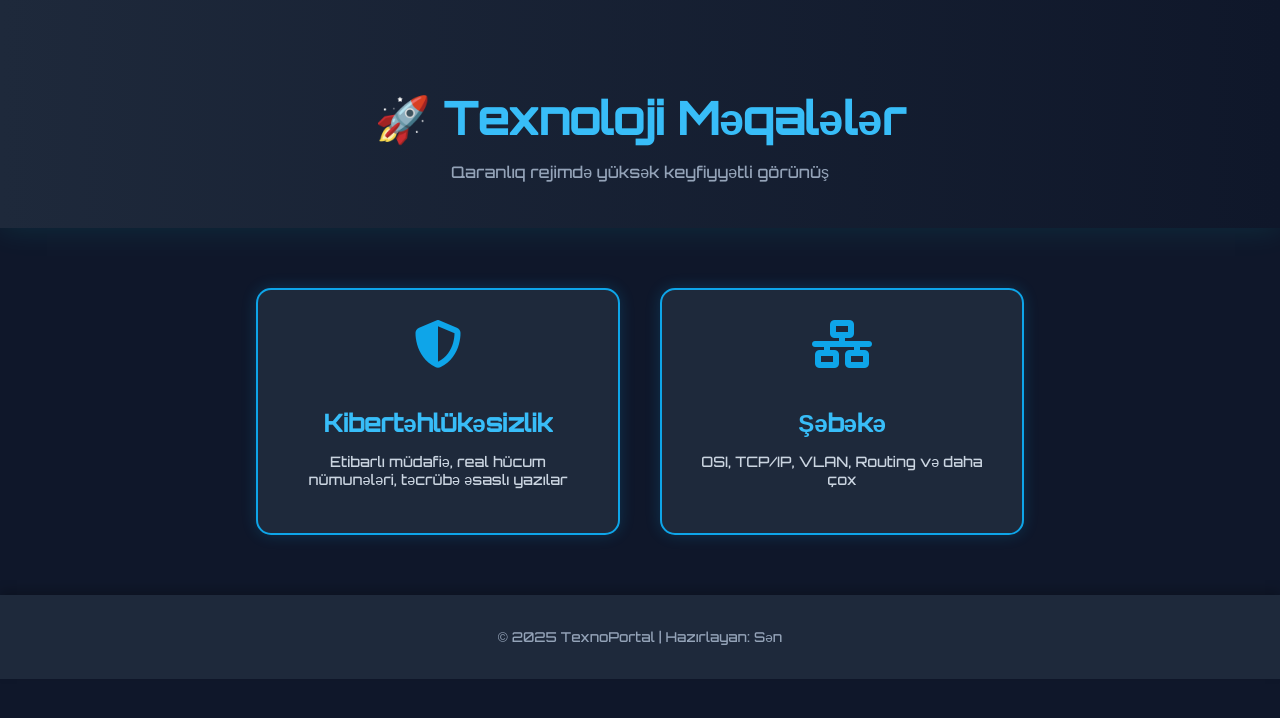
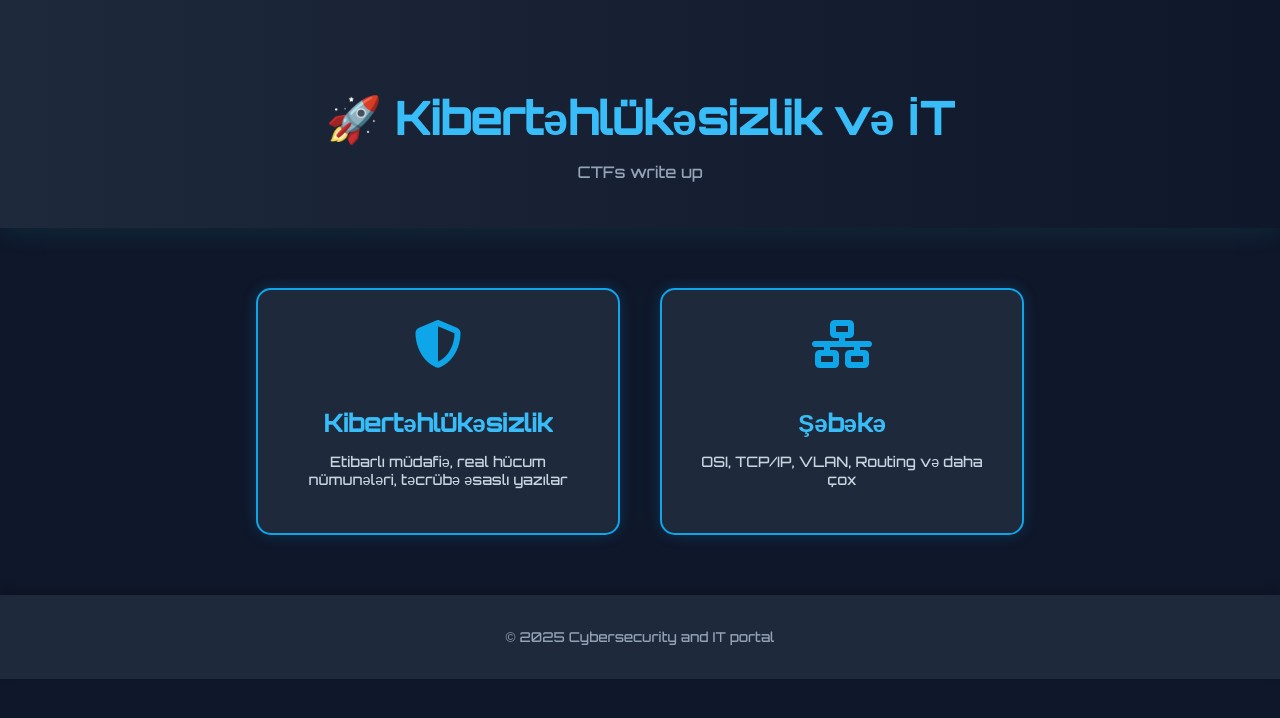
Before and after one commit to 5n4z4r0v/5n4z4r0v.github.io, a plain HTML site: page index.html in a window 1280 px wide. Drawn offline with Linux system fonts and the light colour scheme.

Commit message:
Update index.html

```diff
--- a/index.html
+++ b/index.html
@@ -10,8 +10,8 @@
 </head>
 <body>
   <header>
-    <h1>🚀 Texnoloji Məqalələr</h1>
-    <p>Qaranlıq rejimdə yüksək keyfiyyətli görünüş</p>
+    <h1>🚀 Kibertəhlükəsizlik və İT</h1>
+    <p>CTFs write up</p>
   </header>
 
   <main>
@@ -30,7 +30,7 @@
   </main>
 
   <footer>
-    <p>&copy; 2025 TexnoPortal | Hazırlayan: Sən</p>
+    <p>&copy; 2025 Cybersecurity and IT portal</p>
   </footer>
 </body>
 </html>
```
